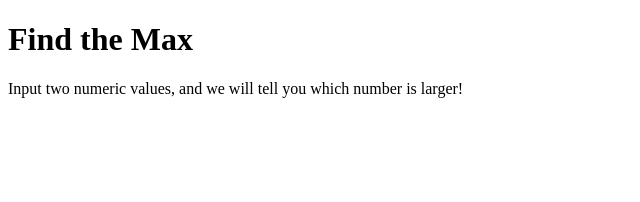
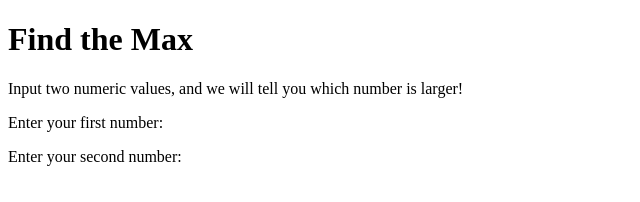
Before and after one commit to eliross84/app-challenge, a plain HTML site: page index.html in a window 1280 px wide. Shown: the whole page, without its empty margins (0-640 px from the left). Drawn offline with Linux system fonts and the light colour scheme.

Commit message:
Adding console logs

```diff
--- a/index.html
+++ b/index.html
@@ -12,11 +12,23 @@
             Input two numeric values, and we will tell you which number is larger!
         </article>
     </section>
-        <section>
 
-        </section>
+    <p>Enter your first number:
+
+    </p>
+
+    <p>Enter your second number:
+
+    </p>
+
 
 
 </body>
 
+<script>
+    console.log('SCRIPT START')
+
+    console.log('math.max(first, last)')
+</script>
+
 </html>
```
Lines whose indentation alone changed are shown as unchanged.
